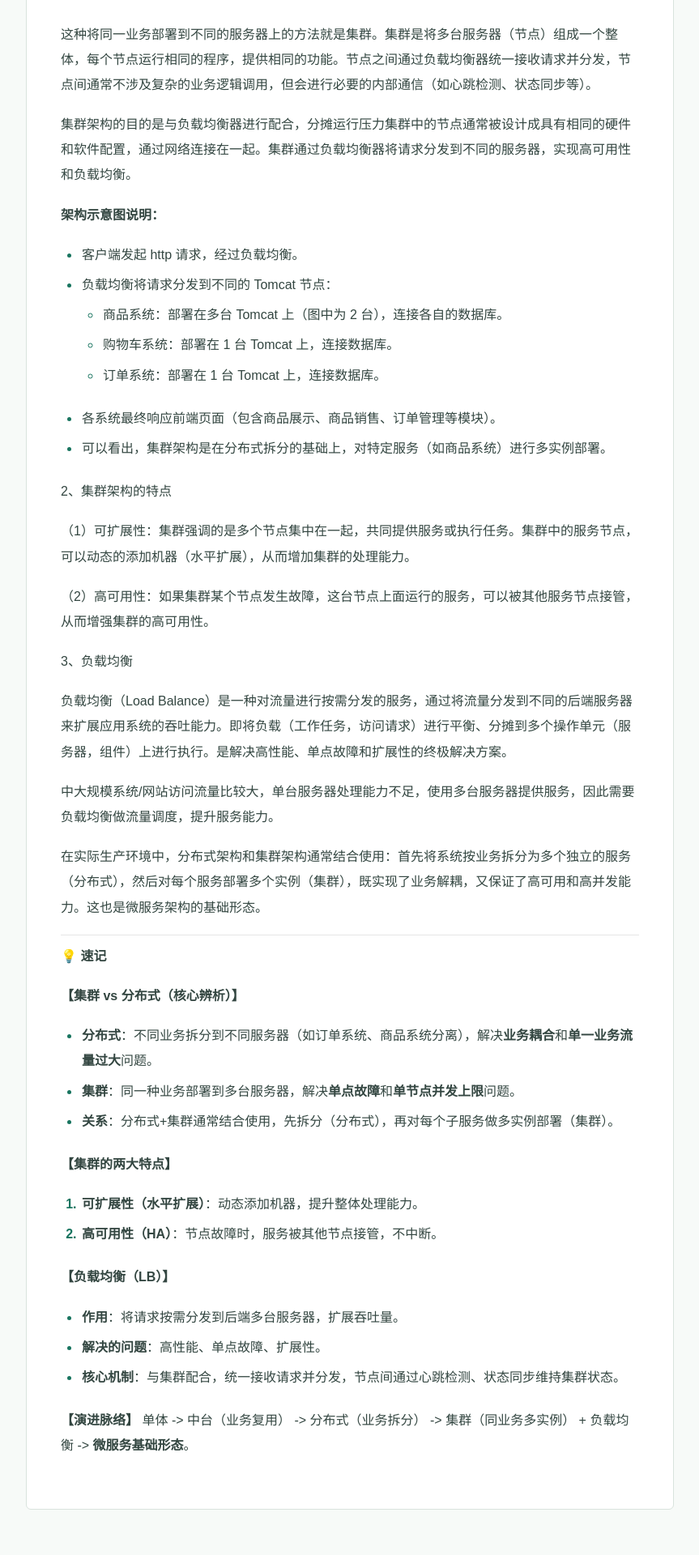
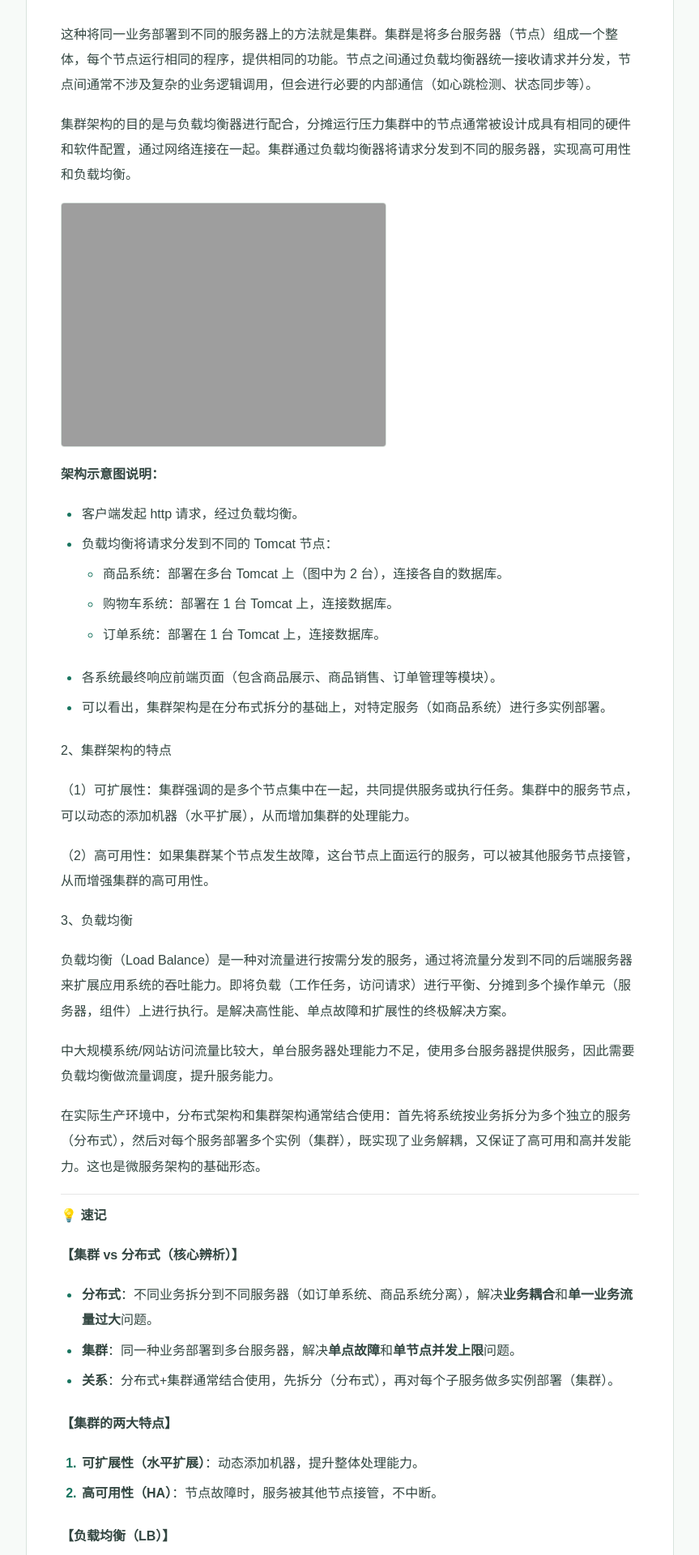
Before and after one commit to XiaoHeiXian/xiaoheixian.github.io, a Jekyll site: the page built from posts/2026-09-23-cluster-architecture.md, in a window 1280 px wide. Shown: the part 400-2320 px from the top of the page at 81% size, without its empty margins (208-1071 px from the left). Built offline with Jekyll 4.4.1, drawn with Linux system fonts in a browser that asks for light colours.

Commit message:
docs: update 集群架构

```diff
--- a/posts/2026-09-23-cluster-architecture.md
+++ b/posts/2026-09-23-cluster-architecture.md
@@ -14,6 +14,8 @@ permalink: /posts/2026-09-23-cluster-architecture.html
 这种将同一业务部署到不同的服务器上的方法就是集群。集群是将多台服务器（节点）组成一个整体，每个节点运行相同的程序，提供相同的功能。节点之间通过负载均衡器统一接收请求并分发，节点间通常不涉及复杂的业务逻辑调用，但会进行必要的内部通信（如心跳检测、状态同步等）。
 
 集群架构的目的是与负载均衡器进行配合，分摊运行压力集群中的节点通常被设计成具有相同的硬件和软件配置，通过网络连接在一起。集群通过负载均衡器将请求分发到不同的服务器，实现高可用性和负载均衡。
+
+![架构示意图](https://xiaoheixian.github.io/posts/assets/287_65.png)
 
 **架构示意图说明：**
 - 客户端发起 http 请求，经过负载均衡。
```
